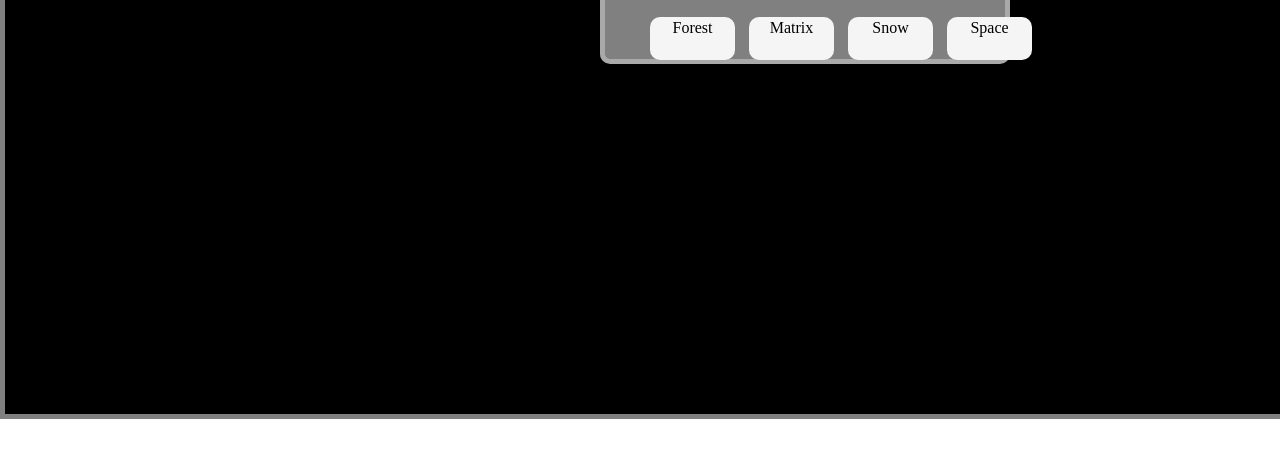
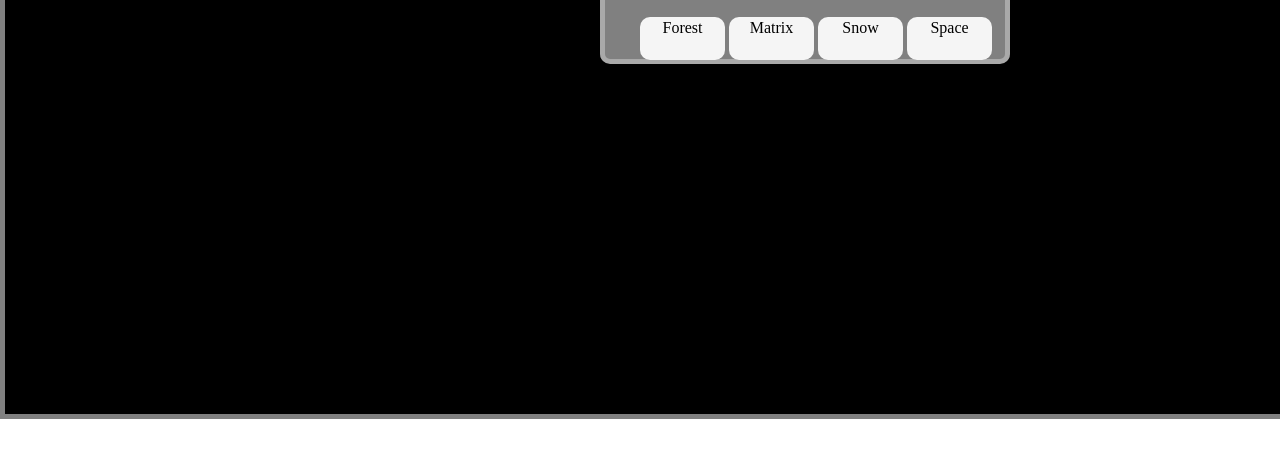
Before and after one commit to codejoy-wins/Space-Arena, a plain HTML site: page index.html in a window 1280 px wide. Shown: the part 451-908 px from the top of the page. Drawn offline with nearby package versions, Linux system fonts and the light colour scheme.

Commit message:
Centered Buttons

```diff
--- a/arena.css
+++ b/arena.css
@@ -64,7 +64,7 @@ body{
     border-radius:10px;
     display:inline-block;
     text-align:center;
-    margin-left:10px;
+    /* margin-right:10px; */
     padding-top:3px;
 }
 #top{
```
